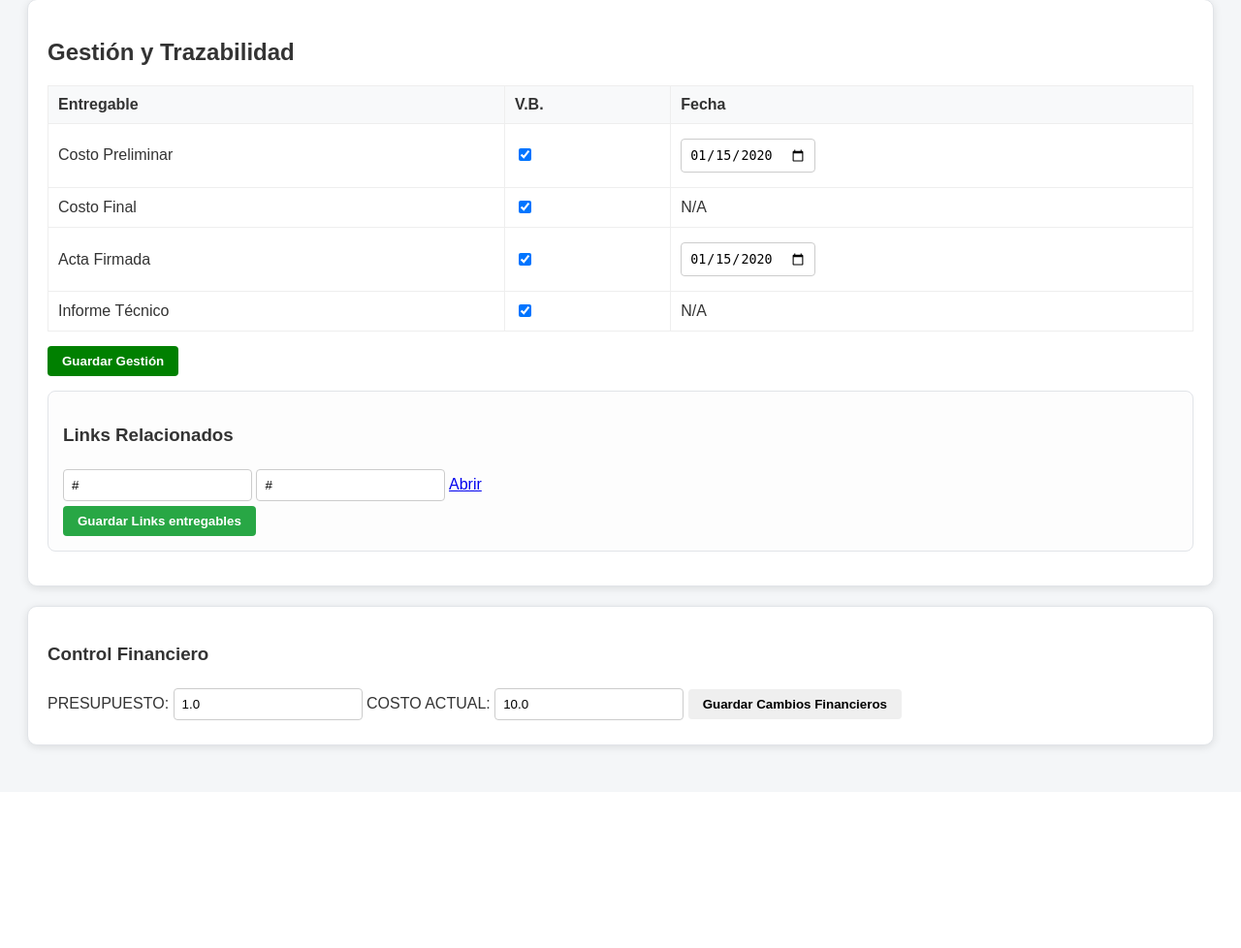
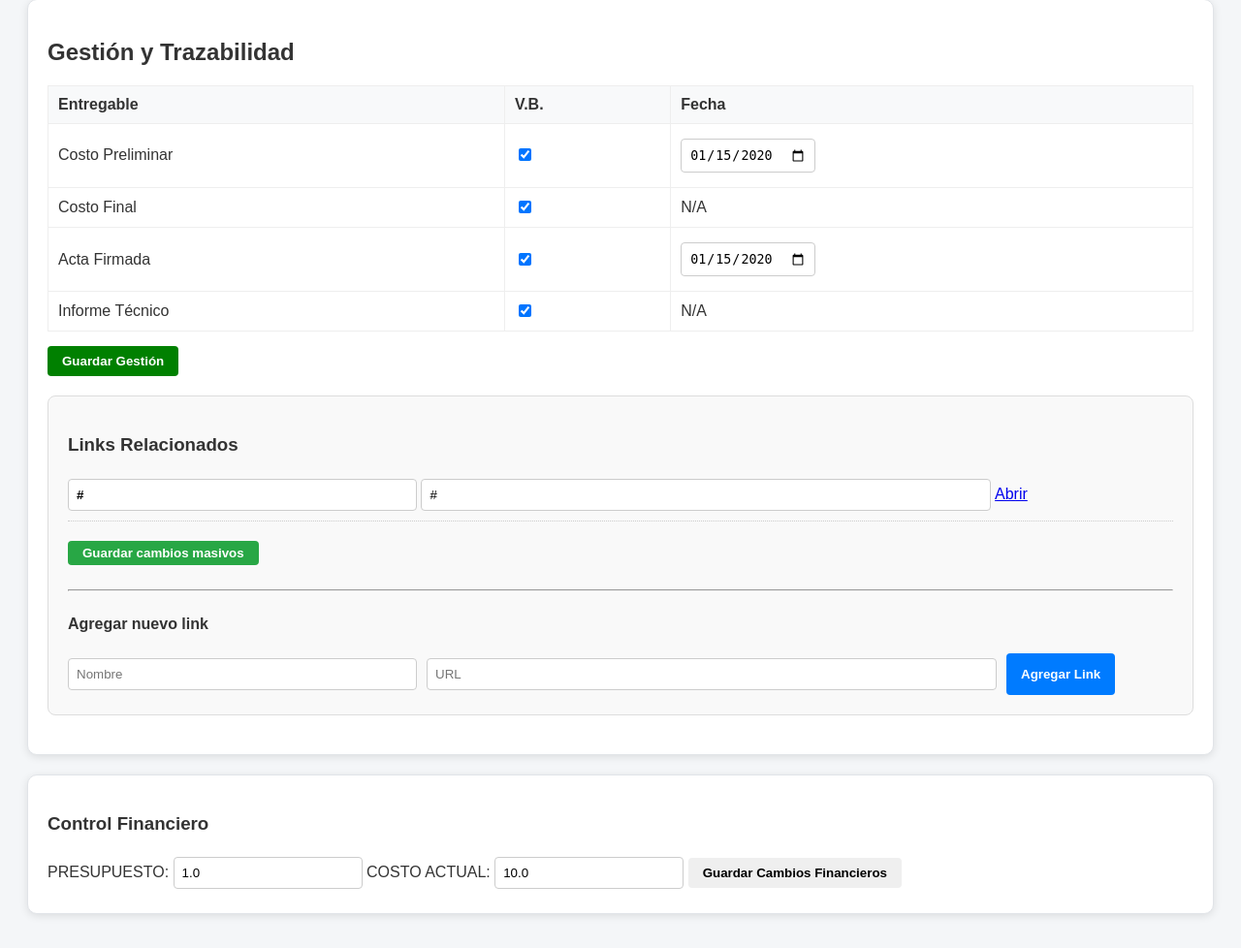
Before and after one commit to DishElectronica/copia-sistemaproyectos, a Flask app: page /detalle/1 in a window 1280 px wide. Shown: the part 780-1758 px from the top of the page at 97% size. Before the commit the page ends 1557 px from the top, so only its background shows below. Run offline with Flask 3, Linux system fonts and the light colour scheme; data comes from the database, SQL or seed files in the repository; tables that the repository leaves empty hold one stand-in row (values such as "Sample post").

Commit message:
Sección de links organizada: edición masiva y formulario de creación funcional

```diff
--- a/app.py
+++ b/app.py
@@ -201,8 +201,11 @@ def registrar_bitacora():
 @app.route('/detalle/<int:id>', methods=['GET', 'POST'])
 def detalle_proyecto(id):
 
+    db.session.expire_all()
+
     proyecto = Proyecto.query.get_or_404(id)
     if not LinkProyecto.query.filter_by(proyecto_id=id).first():
+
         link_temp = LinkProyecto(proyecto_id=id, nombre_link="PRUEBA", url="https://www.google.com")
         db.session.add(link_temp)
         db.session.commit()
@@ -273,7 +276,6 @@ def actualizar_links_globales():
     db.session.commit()
 
 
-    print(f"DEBUG: URL guardada en BD: {config.url_cotizaciones}") # Mira la terminal
     return redirect(request.referrer or '/')
 
 @app.route('/agregar_link_proyecto/<int:id>', methods=['POST'])
@@ -296,10 +298,13 @@ def agregar_link_proyecto(id):
 def actualizar_todos_los_links(id):
     links = LinkProyecto.query.filter_by(proyecto_id=id).all()
 
+
+
     for link in links:
         # Recuperamos los datos del formulario usando el ID del link
         nuevo_nombre = request.form.get(f'nombre_{link.id}')
         nueva_url = request.form.get(f'url_{link.id}')
+
 
         # Actualizamos solo si los datos existen
         if nuevo_nombre: link.nombre_link = nuevo_nombre
@@ -307,6 +312,7 @@ def actualizar_todos_los_links(id):
 
     db.session.commit()
     return redirect(f'/detalle/{id}')
+
 
 
 # ... importaciones y db = SQLAlchemy(app) ...
@@ -409,7 +415,7 @@ def exportar_csv():
 @app.route('/exportar_finalizados_csv')
 def exportar_finalizados_csv():
     # Filtramos solo los que están finalizados
-    proyectos = Proyecto.query.filter_by(estado='finalizado').all()
+    proyectos = Proyecto.query.filter_by(estado='archivado').all()
 
     si = io.StringIO()
     writer = csv.writer(si)
@@ -442,3 +448,6 @@ def exportar_finalizados_csv():
         mimetype="text/csv",
         headers={"Content-Disposition": "attachment;filename=reporte_proyectos_finalizados.csv"}
     )
+
+if __name__ == '__main__':
+    app.run(debug=True)
--- a/templates/detalle.html
+++ b/templates/detalle.html
@@ -74,19 +74,34 @@
                 <button type="submit" style="background: green; color: white;">Guardar Gestión</button>
             </form>
 
-            <div class="seccion-links">
+            <div class="seccion-links" style="margin: 20px 0; padding: 20px; background-color: #f9f9f9; border: 1px solid #ddd; border-radius: 8px;">
     <h3>Links Relacionados</h3>
+
     <form method="POST" action="/actualizar_todos_los_links/{{ proyecto.id }}">
         {% for link in links %}
-                        <div class="link-item">
-                            <input type="text" name="nombre_{{ link.id }}" value="{{ link.nombre_link }}">
-                            <input type="text" name="url_{{ link.id }}" value="{{ link.url }}">
+            <div class="link-item" style="margin-bottom: 10px; border-bottom: 1px dotted #ccc; padding-bottom: 5px;">
+                <input type="text" name="link_{{ link.id }}_nombre" value="{{ link.nombre_link }}" style="font-weight: bold; width: 30%;">
+                <input type="text" name="link_{{ link.id }}_url" value="{{ link.url }}" style="width: 50%;">
                 <a href="{{ link.url }}" target="_blank">Abrir</a>
             </div>
         {% endfor %}
-                    <button type="submit" style="background: #28a745; color: white;">Guardar Links entregables</button>
+        <button type="submit" style="margin-top: 10px; background: #28a745; color: white; border: none; padding: 5px 15px; border-radius: 4px;">Guardar cambios masivos</button>
+    </form>
+
+    <hr style="margin: 25px 0;">
+
+    <div class="agregar-link">
+        <h4>Agregar nuevo link</h4>
+        <form method="POST" action="/agregar_link_proyecto/{{ proyecto.id }}">
+            <div style="display: flex; gap: 10px;">
+                <input type="text" name="nombre_link" placeholder="Nombre" required style="padding: 8px; width: 30%;">
+                <input type="text" name="url" placeholder="URL" required style="padding: 8px; width: 50%;">
+                <button type="submit" style="background: #007bff; color: white; border: none; padding: 8px 15px; border-radius: 4px;">Agregar Link</button>
+            </div>
         </form>
     </div>
+</div>
+
         {% else %}
             <p>No hay datos de gestión.</p>
         {% endif %}
--- a/templates/index.html
+++ b/templates/index.html
@@ -121,6 +121,11 @@
                         <strong style="display: block;">{{ p.nombre_proyecto }}</strong>
                         <small style="color: #6b7280;">#{{ p.numero_cotizacion or 'S/C' }}</small>
                     </div>
+                    <a href="{{ url_for('finalizar_proyecto', id=p.id) }}" title="Archivar proyecto"
+                       style="text-decoration: none; font-size: 1.2em; cursor: pointer;">
+                       ✅
+                    </a>
+
                     {% set codigos = {1: 'AX1', 2: 'AX2', 3: 'AX3', 4: 'AX4'} %}
                     <div title="{{ p.encargado.nombre }}" style="background: #e0e7ff; color: #4338ca; width: 35px; height: 30px; border-radius: 6px; display: flex; align-items: center; justify-content: center; font-weight: 700; font-size: 0.75em; border: 1px solid #c7d2fe;">
                         {{ codigos.get(p.encargado.id, '??') }}
```
Lines whose indentation alone changed are shown as unchanged.
